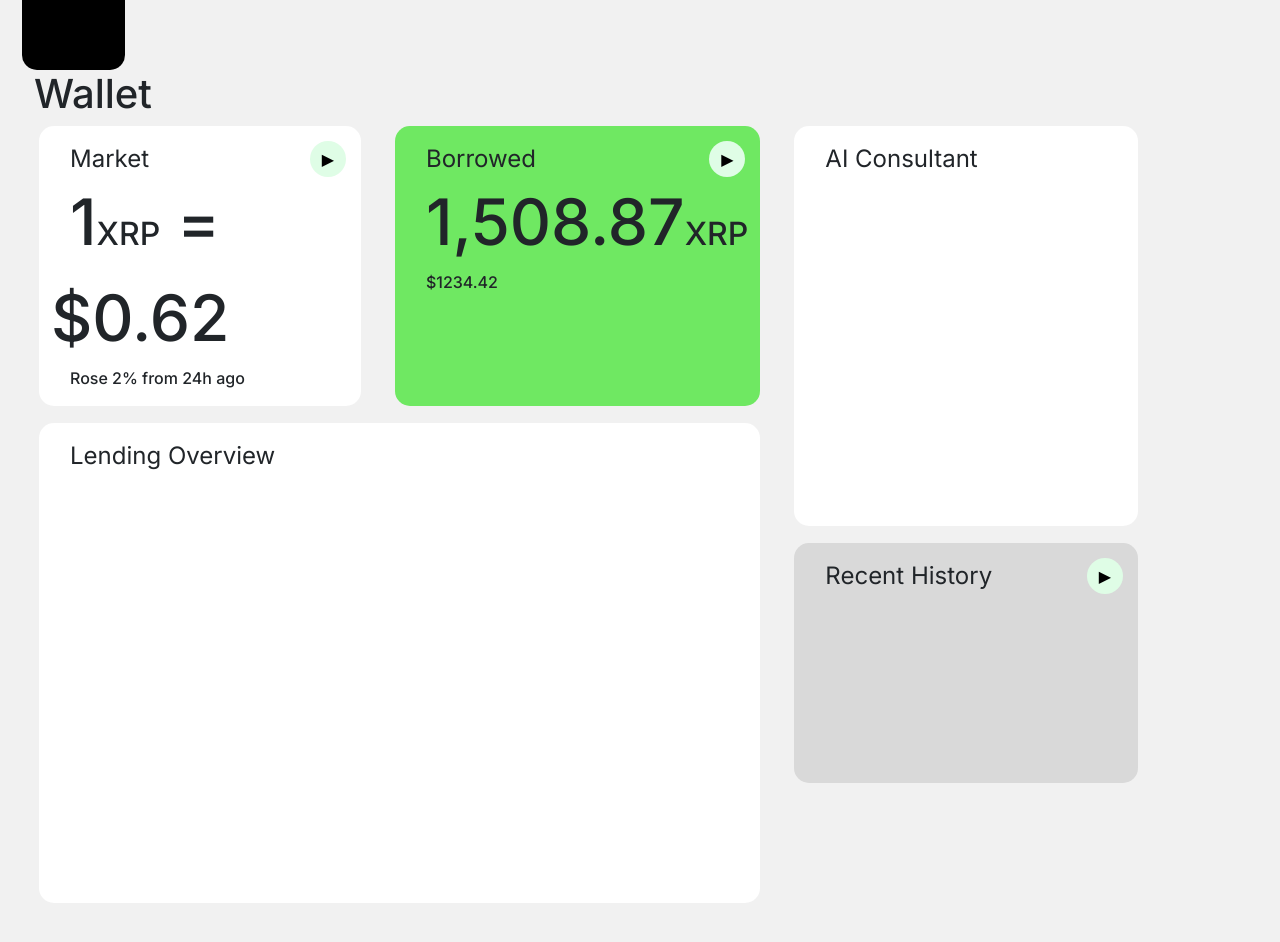
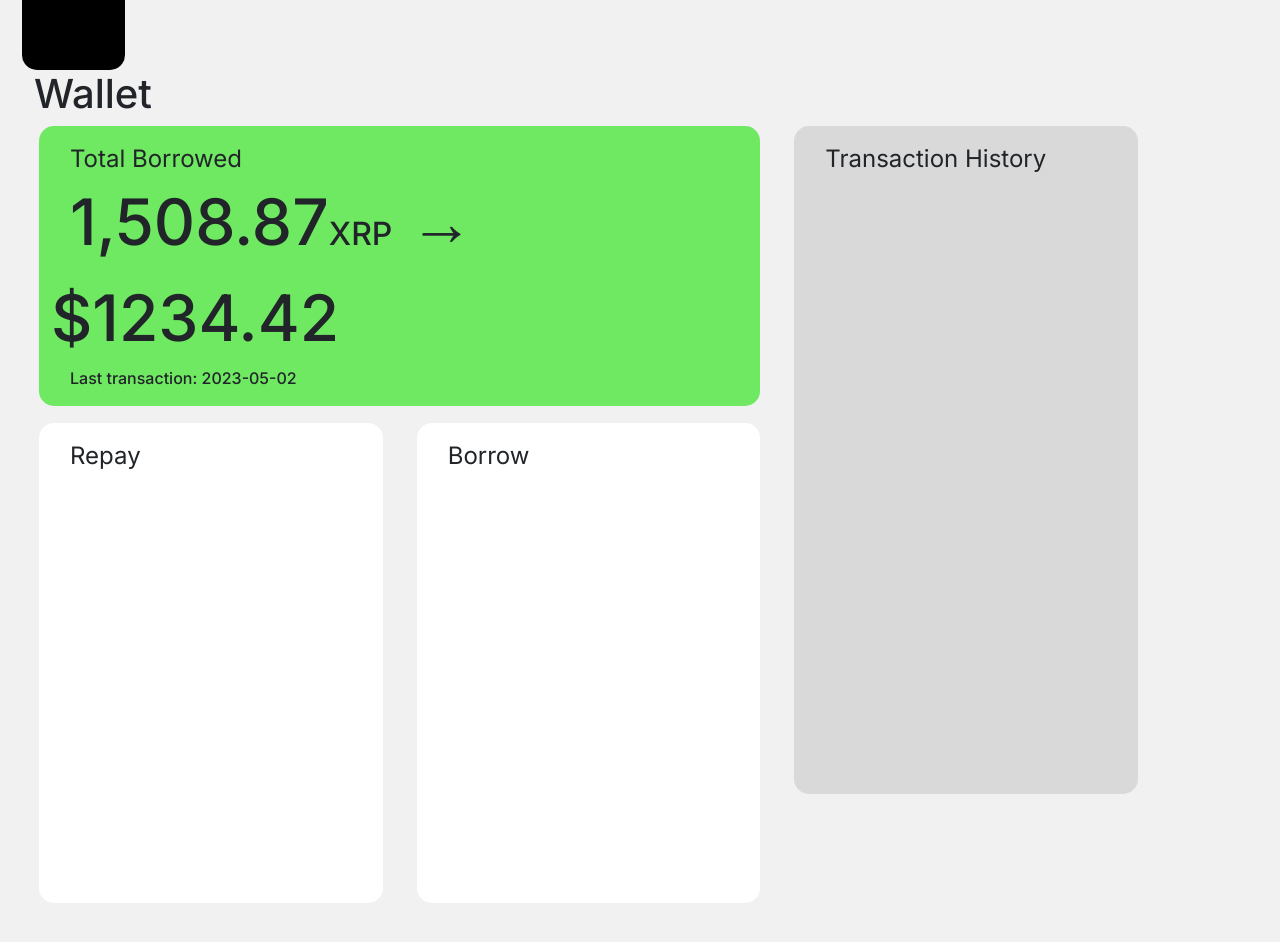
Before and after one commit to Nomnomburger/droplend, a Next.js app: page /wallet in a window 1280 px wide. Shown: the part 700-1642 px from the top of the page. Built offline with nearby package versions, Linux system fonts and the light colour scheme.

Commit message:
Wallet page

```diff
--- a/src/app/css/nav.module.css
+++ b/src/app/css/nav.module.css
@@ -24,6 +24,7 @@
     background: var(--primary);
     margin-top: 10px;
     margin-bottom: 10px;
+    font-weight: bold;
 }
 
 .unselected {
@@ -35,4 +36,5 @@
     border-radius: 100px;
     margin-top: 10px;
     margin-bottom: 10px;
+    font-weight: bold;
 }
--- /dev/null
+++ b/src/app/css/wallet.module.css
@@ -0,0 +1,7 @@
+.walletTransactionsBox {
+    background: var(--light-gray);
+    border-radius: 15px;
+    margin: 17px;
+    height: 83.5vh;
+    padding: 0;
+}
--- a/src/app/wallet/page.js
+++ b/src/app/wallet/page.js
@@ -4,6 +4,7 @@ import styles from '../css/page.module.css'
 import dash from '../css/dash.module.css'
 import main from '../css/main.module.css'
 import nav from '../css/nav.module.css'
+import wallet from '../css/wallet.module.css'
 import Link from 'next/link';
 //import Sendxrp from './xrp/Sendxrp.js'
 import Container from 'react-bootstrap/Container';
@@ -28,37 +29,28 @@ export default function Wallet() {
                         <Row>
                             <Col xs={8}>
                                 <Row>
-                                    <Col className={dash.dashBox1}>
-                                        <h2 className={dash.dashBoxHeader}>Market</h2>
-                                        <button className={main.circleBtn}>▶</button>
-                                        <span className={dash.dashBoxNum}>1<span className={dash.dashBoxNumUnit}>XRP</span> = $0.62</span>
-                                        <p className={dash.dashBoxDescription}>Rose 2% from 24h ago</p>
-                                    </Col>
                                     <Col className={dash.dashBox2}>
-                                        <h2 className={dash.dashBoxHeader}>Borrowed</h2>
-                                        <button className={main.circleBtn}>▶</button>
-                                        <span className={dash.dashBoxNum}>1,508.87<span className={dash.dashBoxNumUnit}>XRP</span></span>
-                                        <p className={dash.dashBoxDescription}>$1234.42</p>
+                                        <h2 className={dash.dashBoxHeader}>Total Borrowed</h2>
+                                        <span className={dash.dashBoxNum}>1,508.87<span className={dash.dashBoxNumUnit}>XRP</span> → $1234.42</span>
+                                        <p className={dash.dashBoxDescription}>Last transaction: 2023-05-02</p>
                                     </Col>
                                 </Row>
                                 <Row>
                                     <Col className={dash.dashBox3}>
-                                        <h2 className={dash.dashBoxHeader}>Lending Overview</h2>
+                                        <h2 className={dash.dashBoxHeader}>Repay</h2>
+                                    </Col>
+                                    <Col className={dash.dashBox3}>
+                                        <h2 className={dash.dashBoxHeader}>Borrow</h2>
                                     </Col>
                                 </Row>
                             </Col>
                             <Col xs={4}>
                                 <Row>
-                                    <Col className={dash.dashBox4}>
-                                        <h2 className={dash.dashBoxHeader}>AI Consultant</h2>
+                                    <Col className={wallet.walletTransactionsBox}>
+                                        <h2 className={dash.dashBoxHeader}>Transaction History</h2>
                                     </Col>
                                 </Row>
-                                <Row>
-                                    <Col className={dash.dashBox5}>
-                                        <h2 className={dash.dashBoxHeader}>Recent History</h2>
-                                        <button className={main.circleBtn}>▶</button>
-                                    </Col>
-                                </Row>
+
                             </Col>
                         </Row>
                     </Col>
```
